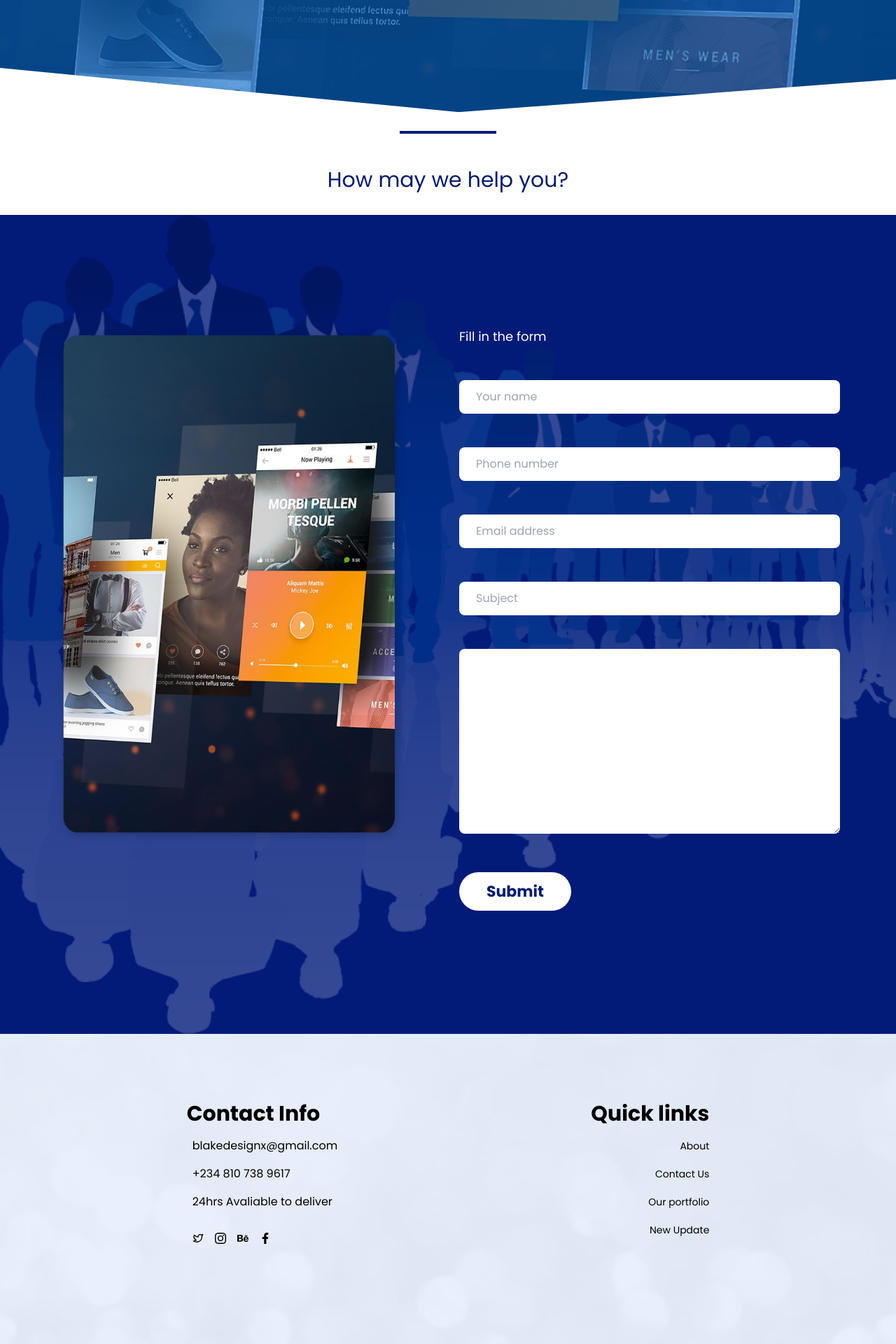
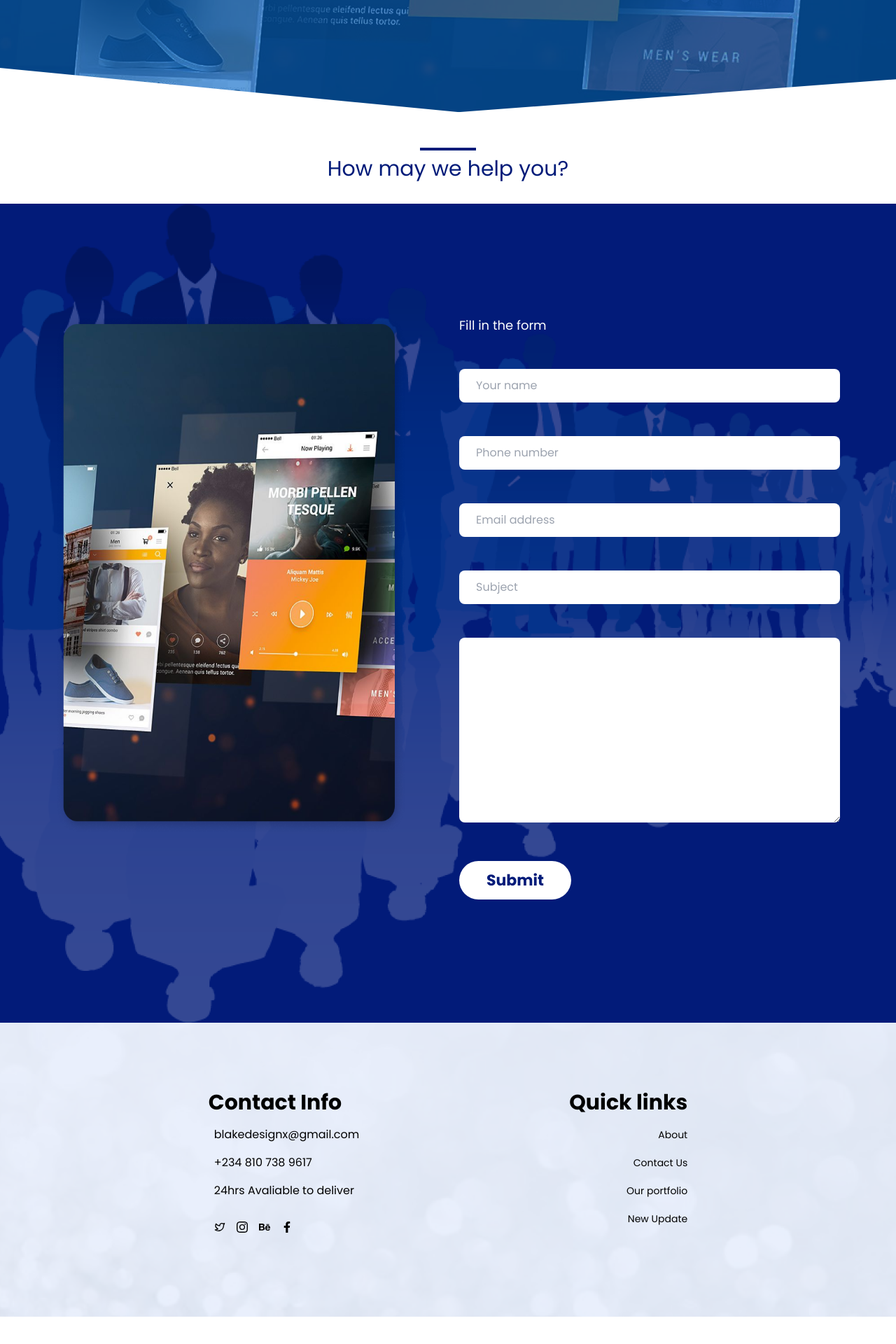
Before and after one commit to youngmikec/Blake-design, a Next.js app: page /contact in a window 1280 px wide. Shown: the part 658-2578 px from the top of the page at 70% size. After the commit the page ends 2539 px from the top, so only its background shows below. Built offline with nearby package versions, Linux system fonts and the light colour scheme.

Commit message:
adjusted dividers and subHeading font size

```diff
--- a/components/footer/footer.module.css
+++ b/components/footer/footer.module.css
@@ -5,7 +5,7 @@
     background-size: cover;
     position: relative;
     width: 100%;
-    height: 580px;
+    height: 420px;
 }
 
 .overlay {
@@ -15,3 +15,17 @@
     display: flex;
     flex-direction: column;
 }
+
+
+@media screen and (max-width: 770px) {
+    .footerWrapper {
+        background: url('../../public/images/footer-image.png');
+        background-position: center;
+        background-repeat: no-repeat;
+        background-size: cover;
+        position: relative;
+        width: 100%;
+        height: max-content;
+    }
+
+}
--- a/components/footer/footer.tsx
+++ b/components/footer/footer.tsx
@@ -11,13 +11,13 @@ export default function Footer () {
         <>
             <div className={`${styles.footerWrapper} mb-0`}>
                 <div className={`${styles.overlay} text-center`}>
-                    <div className='lg:w-7/12 sm:w-9/12 w-11/12 mt-24 mx-auto'>
-                        <div className='grid grid-cols-1 sm:grid-cols-2 md:grid-cols-2 lg:grid-cols-2'>
+                    <div className='lg:w-7/12 sm:w-9/12 w-11/12 my-24 mx-auto'>
+                        <div className='mx-auto w-11/12 grid grid-cols-1 sm:grid-cols-2 md:grid-cols-2 lg:grid-cols-2'>
                             <div className='text-left'>
                                 <h1 className='lg:text-3xl text-xl'>
                                     <b>Contact Info</b>
                                 </h1>
-                                <div className=''>
+                                <div className='-ml-1 sm:m-0 md:m-0 lg:m-0'>
                                     <p className={`my-4 ${styles.navButton}`}>
                                         <Link href="/">
                                             <a>
@@ -81,7 +81,7 @@ export default function Footer () {
                                 <h1 className='lg:text-3xl text-xl'>
                                     <b>Quick links</b>
                                 </h1>
-                                <div className='ml-4 sm:m-0 md:m-0 lg:m-0'>
+                                <div className='ml-1 sm:m-0 md:m-0 lg:m-0'>
                                     <p className={`my-4 ${styles.navButton}`}>
                                         <Link href="/about">
                                             <a className='text-sm'>
--- a/components/form-section/index.tsx
+++ b/components/form-section/index.tsx
@@ -35,7 +35,7 @@ const FormComp = () => {
     return (
         <>
             <div className={`${styles.wrapper} w-full`}>
-                <div className="container py-32 w-full">
+                <div className="container py-8 sm:py-16 md:py-24 lg:py-32 w-full">
                     <div className="grid grid-cols-1 sm:grid-cols-2 md:grid-cols-2 lg:grid-cols-2">
                         <div className="text-left mx-4">
                             <div className="pt-8 rounded-xlg">
--- a/pages/booknow.tsx
+++ b/pages/booknow.tsx
@@ -50,9 +50,9 @@ export default function BookNow () {
                 </div>
             </div>
 
-            <div>
-                <div className={'divider'}></div>
-                <h1 className="h1 text-primary">How may we help you?</h1>
+            <div className='my-12'>
+                <div className="divider"></div>
+                <h1 className="h1 text-[#021B79] text-2xl sm:text-2xl md:text-3xl lg:text-3xl">How may we help you?</h1>
             </div>
 
             <div className={`grid grid-cols-1 space-x-2 container lg:space-x-8 sm:grid-cols-1 md:grid-cols-2 lg:grid-cols-2 mb-16`}>
--- a/pages/contact.tsx
+++ b/pages/contact.tsx
@@ -14,9 +14,9 @@ export default function Contact () {
                 applyOverlay={true} />
             </div>
 
-            <div>
-                <div className={'divider'}></div>
-                <h1 className="h5 md:h1  text-primary">How may we help you?</h1>
+            <div className="my-8">
+                <div className="divider"></div>
+                <h1 className="h5 md:h1 mt-0 text-[#021B79] text-2xl sm:text-2xl md:text-3xl lg:text-3xl">How may we help you?</h1>
             </div>
 
             <FormComp />
--- a/pages/index.tsx
+++ b/pages/index.tsx
@@ -123,8 +123,8 @@ const Home: NextPage = () => {
       {/* Recent works */}
       <div className='mb-16 h-max'>
         <div className='text-center py-10'>
-            <div className={styles.divider} style={{color: "#ffffff"}}></div>
-            <h1 className="text-sm text-primary">Our Recent Works</h1>
+            <div className="divider" style={{color: "#ffffff"}}></div>
+            <h1 className="text-[#021B79] text-2xl sm:text-2xl md:text-3xl lg:text-3xl">Our Recent Works</h1>
         </div>
         <div>
           <div className='container'>
@@ -185,9 +185,9 @@ const Home: NextPage = () => {
 
       {/* Clients Feedback */}
       <div className='container py-6 -mt-8'>
-        <div className='text-center'>
-            <div className={styles.divider} style={{color: "#ffffff"}}></div>
-            <h1 className="text-primary">Our Clients Feedback</h1>
+        <div className='text-center my-8'>
+            <div className="divider" style={{color: "#ffffff"}}></div>
+            <h1 className="text-[#021B79] text-2xl sm:text-2xl md:text-3xl lg:text-3xl">Our Clients Feedback</h1>
         </div>
 
         <div className="grid grid-cols-1 sm:grid-cols-1 md:grid-cols-2 lg:grid-cols-2">
--- a/pages/portfolio.tsx
+++ b/pages/portfolio.tsx
@@ -14,9 +14,9 @@ export default function Portfolio () {
                 applyOverlay={true} />
             </div>
 
-            <div>
-                <div className={'divider'}></div>
-                <h1 className="h1 text-primary">What we love doing</h1>
+            <div className="my-12">
+                <div className="divider"></div>
+                <h1 className="h1 mt4 text-[#021B79] text-xl sm:text-2xl md:text-3xl lg:text-3xl">What we love doing</h1>
             </div>
 
             <div className="grid grid-cols-1 lg:grid-cols-3 md:grid-cols-2 sm:grid-cols-1">
--- a/pages/services.tsx
+++ b/pages/services.tsx
@@ -15,9 +15,9 @@ export default function Services () {
                 applyOverlay={true} />
             </div>
 
-            <div>
-                <div className={styles.divider}></div>
-                <h1 className="h1 text-primary">How may we help you?</h1>
+            <div className="mt-12">
+                <div className="divider"></div>
+                <h1 className="h1 text-[#021B79] text-2xl sm:text-2xl md:text-3xl lg:text-3xl">How may we help you?</h1>
             </div>
 
             <div className={`${styles.servicesPage} mb-32`}>
--- a/styles/Home.module.css
+++ b/styles/Home.module.css
@@ -4,7 +4,7 @@
 
 .main {
   min-height: 100vh;
-  padding: 4rem 0;
+  padding: 4rem 0 0 0;
   flex: 1;
   display: flex;
   flex-direction: column;
--- a/styles/globals.css
+++ b/styles/globals.css
@@ -49,7 +49,7 @@ a {
   font-style: normal;
   font-weight: 400;
   font-size: 30px;
-  line-height: 100px;
+  line-height: 80px;
   text-align: center;
   color: #021B79;
 }
@@ -58,7 +58,7 @@ a {
   width: 80px;
   height: 5px;
   border-bottom: 4px solid #021B79;
-  margin: 1rem auto;
+  margin: 0.5rem auto;
 }
 
 /* .grid {
@@ -66,10 +66,3 @@ a {
   grid-template-columns: repeat(3, 1fr);
   overflow-x: scroll;
 } */
-
-.divider {
-  width: 40%;
-  height: 5px;
-  border-bottom: 4px solid #021B79;
-  margin: 1rem auto;
-}
```
